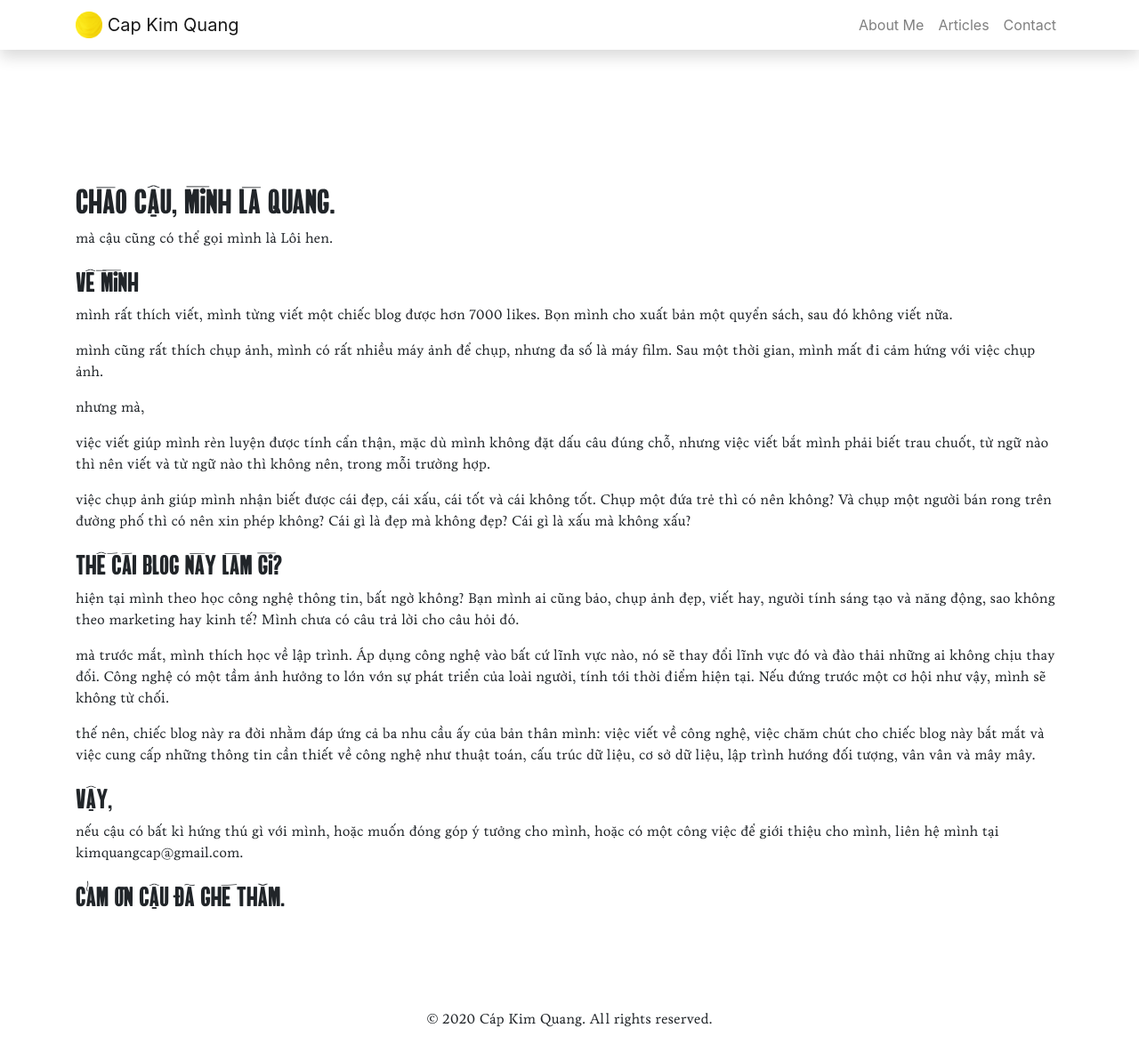
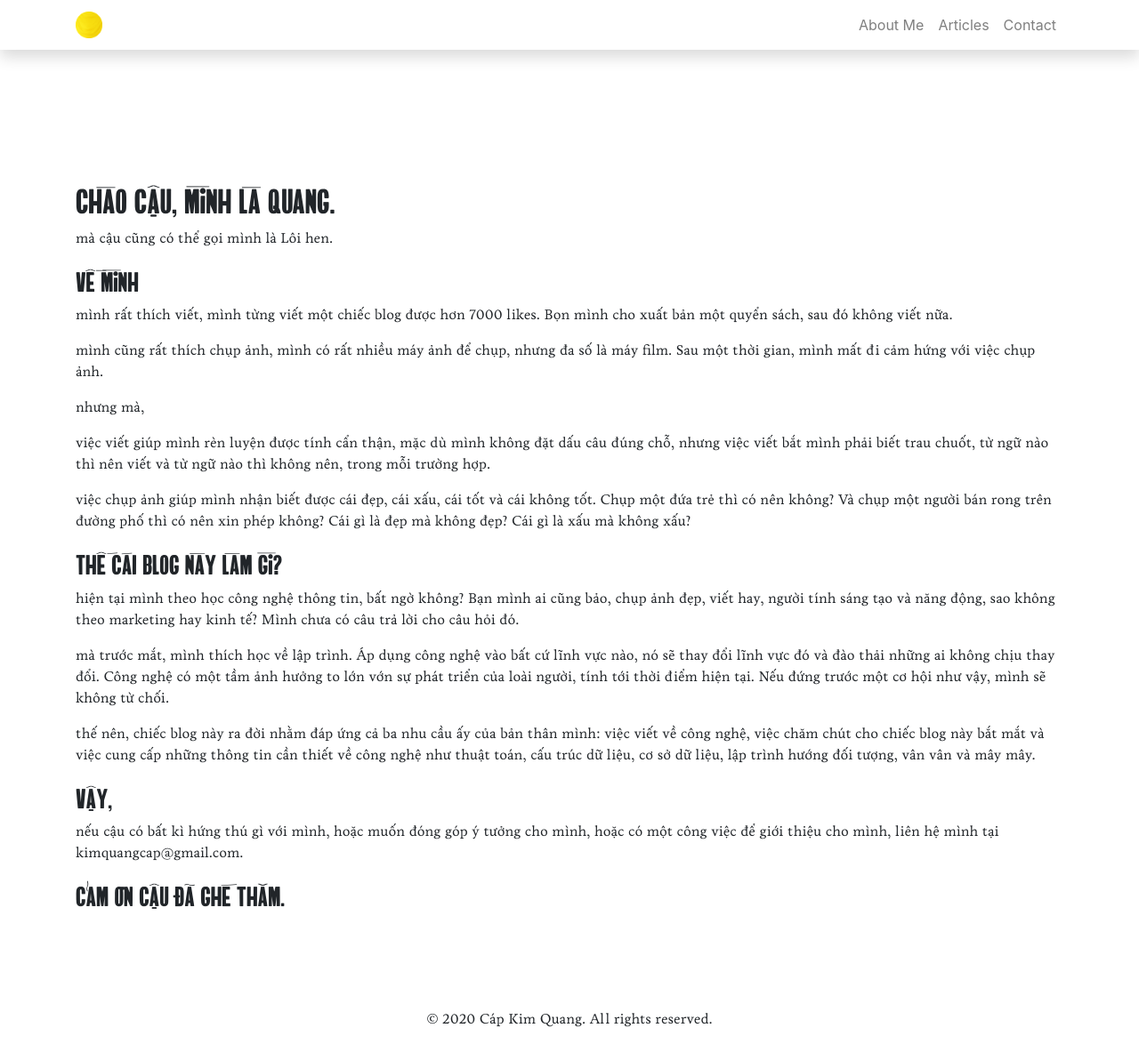
Before and after one commit to capkimquang/capkimquang.github.io, a Jekyll site: the page built from index.md, in a window 1280 px wide and 1174 px high. Shown: the whole window at 89% size. Built offline with Jekyll 4.4.1, drawn with Linux system fonts in a browser that asks for light colours.

Commit message:
update link and navbar brand

```diff
--- a/_includes/header.html
+++ b/_includes/header.html
@@ -1,8 +1,7 @@
 <nav class="navbar navbar-expand-md navbar-light bg-white shadow fixed-top">
   <div class="container">
-    <a class="navbar-brand" href="#">
+    <a class="navbar-brand" href="/">
       <img src="/images/navigation-bar/icon.png" width="30" height="30" class="d-inline-block align-top" alt="" loading="lazy">
-         Cap Kim Quang
     </a>
     <button class="navbar-toggler"
             type="button"
```
